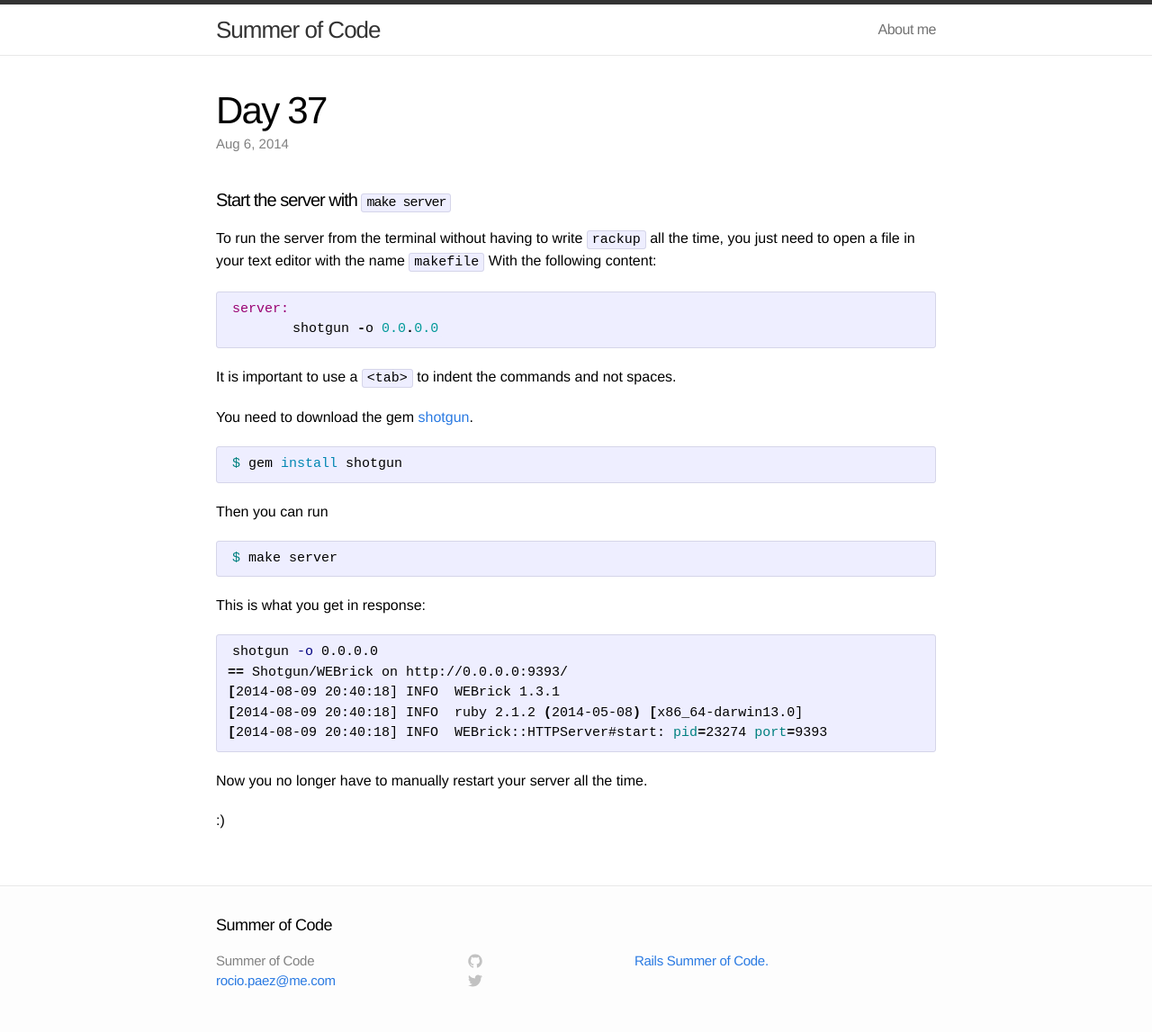
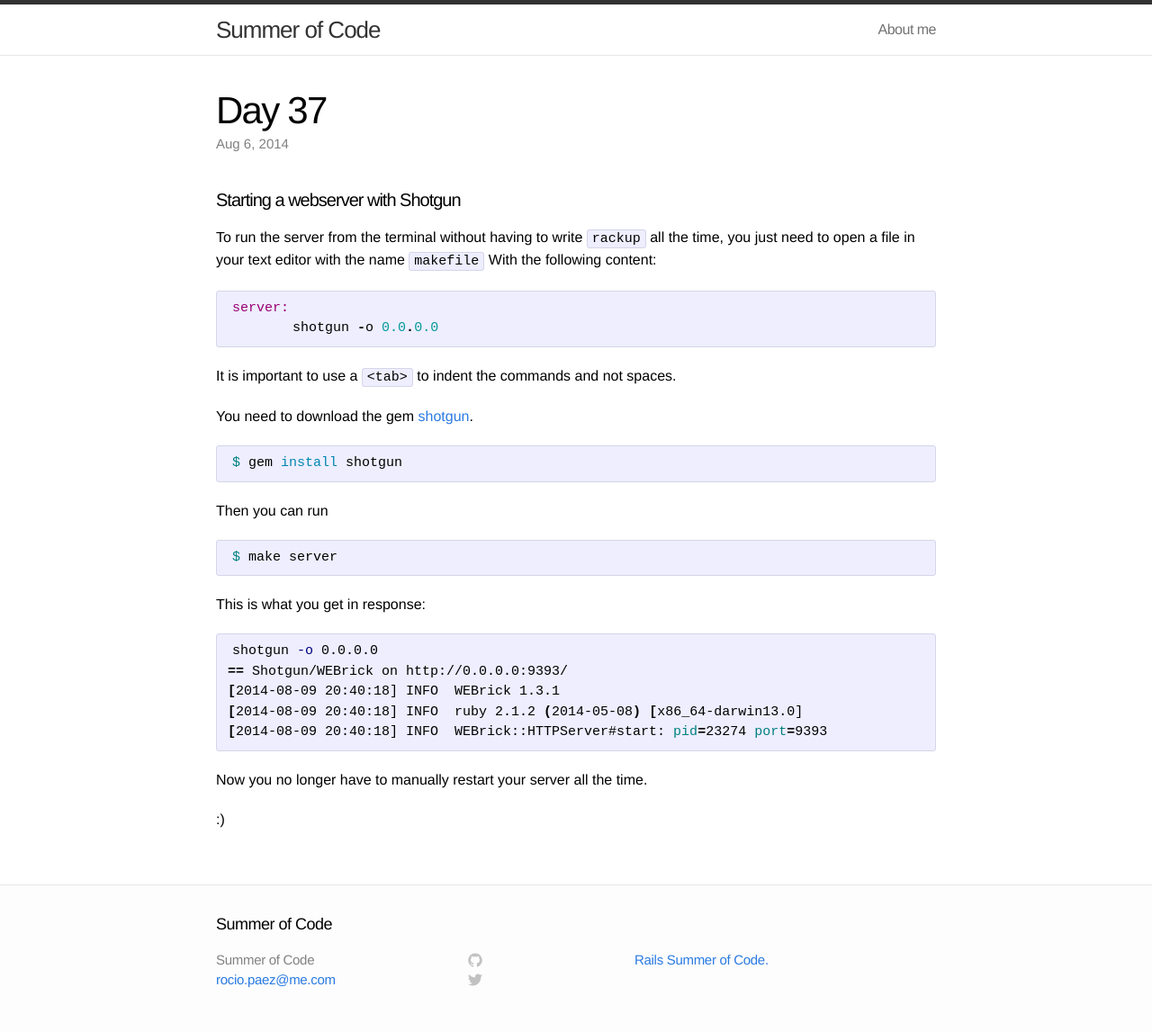
Before and after one commit to migraine-io/migraine-io.github.io, a Jekyll site: the page built from _posts/2014-08-06-day-37.markdown, in a window 1280 px wide. Shown: the whole page at 90% size. Built offline with Jekyll 4.4.1, drawn with Linux system fonts in a browser that asks for light colours.

Commit message:
Fix title Day 37

```diff
--- a/_posts/2014-08-06-day-37.markdown
+++ b/_posts/2014-08-06-day-37.markdown
@@ -5,7 +5,7 @@ date: 2014-08-06 20:11:00
 categories: blog
 ---
 
-#### Start the server with   `make server`
+#### Starting a webserver with Shotgun
 
 To run the server from the terminal without having to write `rackup` all the time, you just need to open a file in your text editor with the name `makefile`
 With the following content:
```
